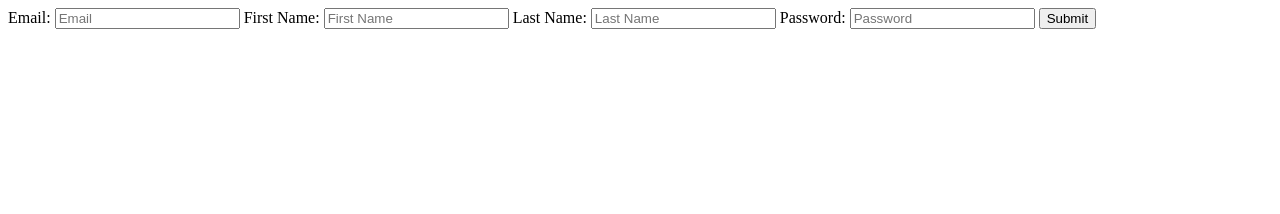
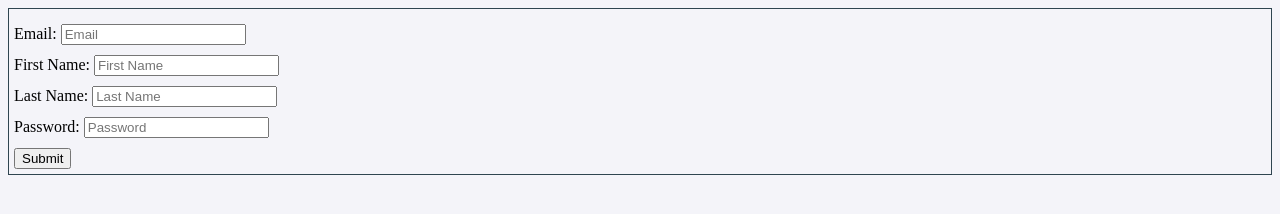
Before and after one commit to pruno/pruno.github.io, a plain HTML site: page mmo.html in a window 1280 px wide. Drawn offline with Linux system fonts and the light colour scheme.

Commit message:
Update mmo.html

```diff
--- a/mmo.html
+++ b/mmo.html
@@ -4,12 +4,36 @@
   <meta charset="utf-8">
 </head>
 <body>
+  <style>
+    html
+    {
+      background-color: #F4F4F9;
+    }
+
+    form
+    {
+      border: 1px solid #2F4550;
+      padding: 5px;
+    }
+
+    form div {
+      margin-top: 10px;
+    }
+
+    form imput
+    {
+      border: 1px solid #586F7C;
+      padding: 2px 5px;
+      border-radius: 3px;
+    }
+
+  </style>
   <form name="mmo">
-    Email: <input type="email" name="email" placeholder="Email">
-    First Name: <input type="text" name="first_name" placeholder="First Name">
-    Last Name: <input type="text" name="last_name"  placeholder="Last Name">
-    Password: <input type="password" name="password" placeholder="Password">
-    <input type="submit">
+    <div>Email: <input type="email" name="email" placeholder="Email"></div>
+    <div>First Name: <input type="text" name="first_name" placeholder="First Name"></div>
+    <div>Last Name: <input type="text" name="last_name"  placeholder="Last Name"></div>
+    <div>Password: <input type="password" name="password" placeholder="Password"></div>
+    <div><input type="submit"></div>
   </form>
 
 <script>
@@ -21,7 +45,7 @@
   var autogen = function()
   {
     if (window.location.hash) {
-      var hash = window.location.hash.substr(1);
+      var hash = decodeURIComponent(window.location.hash).substr(1);
       var exp = hash.split('&');
       var map = {};
       for (var i = 0; i < exp.length; i++) {
@@ -38,10 +62,11 @@
           }
         }
       }
+      window.location.hash = '';
     }
   };
 
-  document.addEventListener('ready', autogen);
+  document.addEventListener('load', autogen);
 </script>
 </body>
 </html>
```
